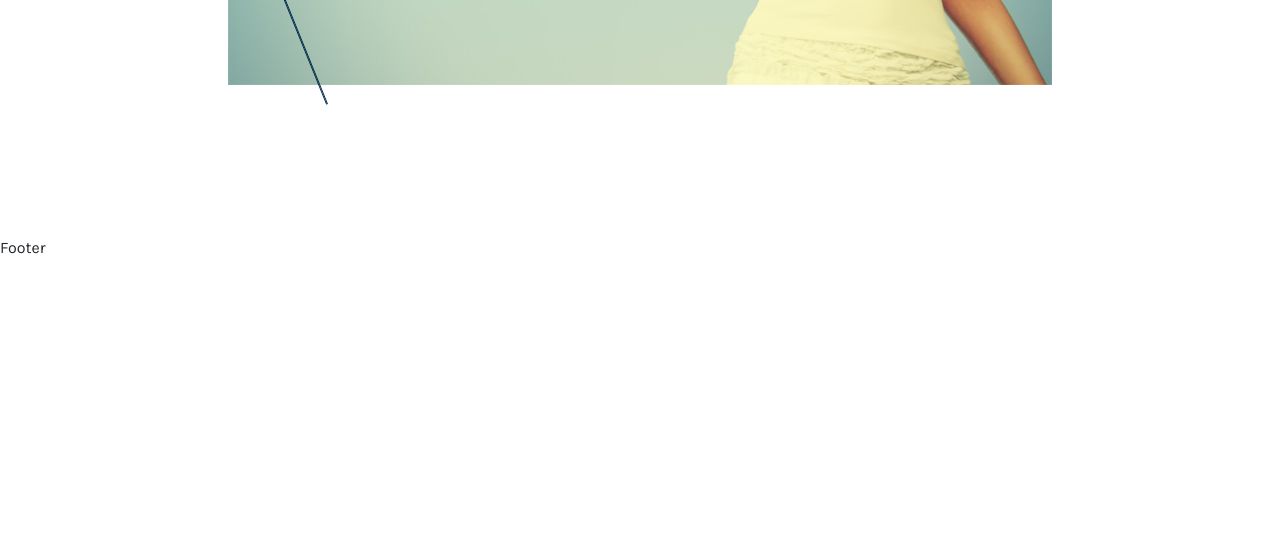
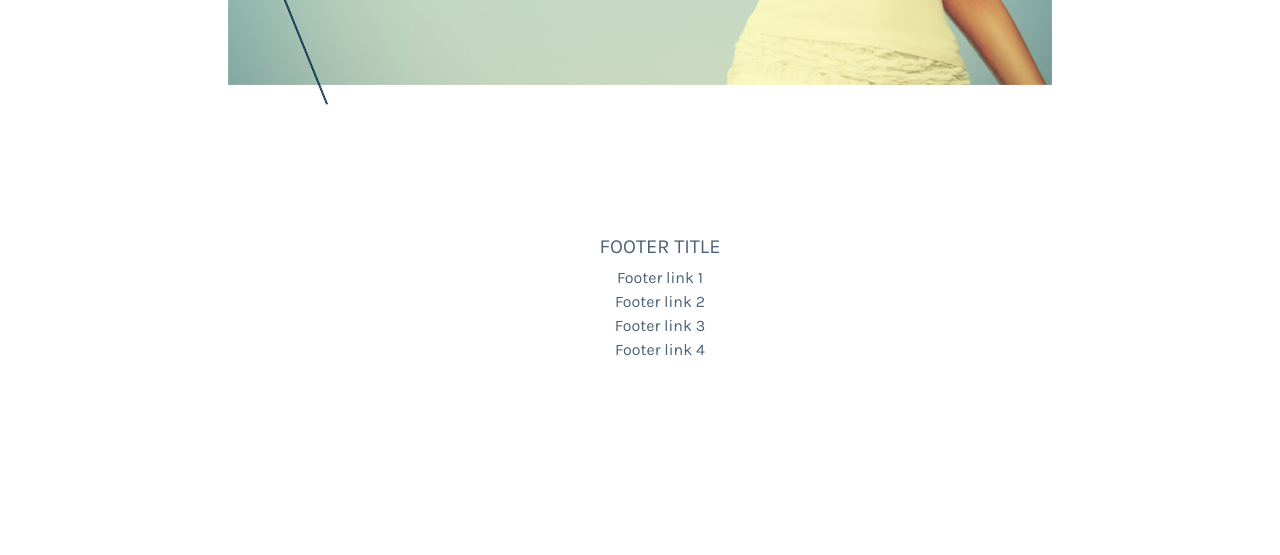
Before and after one commit to johnram528/code_challenge, a PHP site: page /verbalplusvisual.html in a window 1280 px wide. Shown: the part 1364-1919 px from the top of the page. Run offline with PHP 8.4, Linux system fonts and the light colour scheme; some libraries are stand-ins or nearby versions.

Commit message:
add footer and ponter on buttons

```diff
--- a/styles.css
+++ b/styles.css
@@ -66,6 +66,7 @@ h1 {
 .arrow {
   position: fixed;
   bottom: 20px;
+  cursor: pointer;
 }
 
 .abc-main-content {
@@ -94,6 +95,10 @@ body
 
 .navbar-light .navbar-toggler {
   border: none;
+}
+
+.navbar-toggler {
+  cursor: pointer;
 }
 
 .abc-second-header {
@@ -127,3 +132,20 @@ body
       left: 76%;
   }
 }
+
+li {
+  list-style: none;
+}
+
+.abc-footer {
+  text-align: center;
+  color: #273D57;
+}
+
+.footer-title {
+  color: #4C6176
+}
+
+a {
+  color: #4C6176;
+}
--- a/verbalplusvisual.html
+++ b/verbalplusvisual.html
@@ -56,12 +56,19 @@
            d="M1.537,2.188 L2.463,1.812 L122.463,297.812 L121.537,298.188 L1.537,2.188 Z"/>
           </svg>
          <img src='./images/image2.jpg'>
-
         </div>
       </div>
     </div>
     </section>
-    <footer class='abc-footer'>Footer</footer>
+    <footer class='abc-footer'>
+        <ul class="footer-list">
+          <li><h5 class='footer-title'>FOOTER TITLE</h5 class='footer-title'><li>
+          <li><a href="#">Footer link 1</a></li>
+          <li><a href="#">Footer link 2</a></li>
+          <li><a href="#">Footer link 3</a></li>
+          <li><a href="#">Footer link 4</a></li>
+        </ul>
+    </footer>
 
   </div>
 </body>
```
